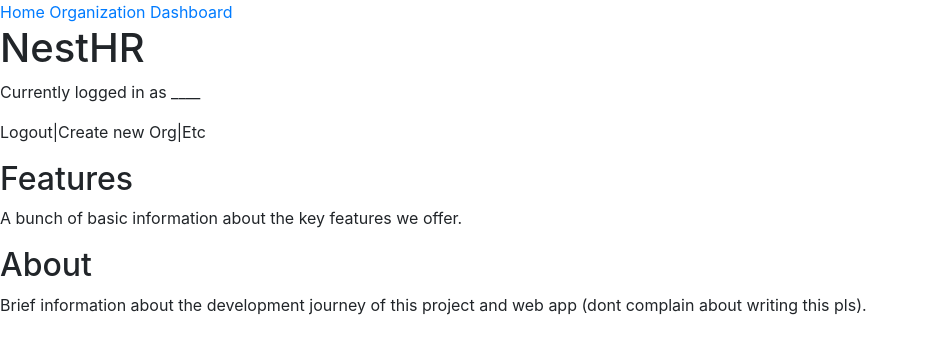
After one commit to harrisiva/NestHR, a Flask app: template web/website/templates/home.html in a window 1280 px wide. The commit adds this page. Shown: the top 354 px of the page, without its empty margins (0-929 px from the left). Run offline with Flask 3, Linux system fonts and the light colour scheme; the template is opened without the code that fills it, so the values that code supplies are empty; parts of the project's set-up code (start-up, migrations or seed data) failed here and were passed over; some libraries are stand-ins or nearby versions.

Commit message:
Created home template, modified views to use global organization (priotize single session use), modified base and manage-employees to carry basic data follow draft format

```diff
--- a/web/website/models.py
+++ b/web/website/models.py
@@ -108,7 +108,7 @@ class Organization(): # Used predominantly by the organization related views
         return
 
     # Organization CRUD
-    def read_organizations(self): # TODO: Can also incldue sum of employees, tranasactional balance, and other summary type info
+    def read_organization(self): # TODO: Can also incldue sum of employees, tranasactional balance, and other summary type info
         return {"reg":self.reg,"name":self.name,"balance":self.balance,"address":self.address,"desc":self.desc}
 
     def create_organization(self):
--- a/web/website/templates/base.html
+++ b/web/website/templates/base.html
@@ -9,7 +9,8 @@
     </head>
     <body>
         <!-- Navbar -->
-        <a href="organization-dashboard">Dashboard</a>
+        <a href="/">Home</a>
+        <a href="organization-dashboard">Organization Dashboard</a>
 
         <!-- Body -->
         {% block body %}
--- /dev/null
+++ b/web/website/templates/home.html
@@ -0,0 +1,13 @@
+{% extends "base.html" %}
+
+{% block title %}NestHR{% endblock %}
+
+{% block body %}
+<h1>NestHR</h1>
+<p>Currently logged in as ____</p>
+<p>Logout|Create new Org|Etc</p>
+<h2>Features</h2>
+<p>A bunch of basic information about the key features we offer.</p>
+<h2>About</h2>
+<p>Brief information about the development journey of this project and web app (dont complain about writing this pls).</p>
+{% endblock %}
```
Also changed, not shown: web/website/templates/manage-employees.html (+8 -0 lines), web/website/views.py (+8 -9 lines).
